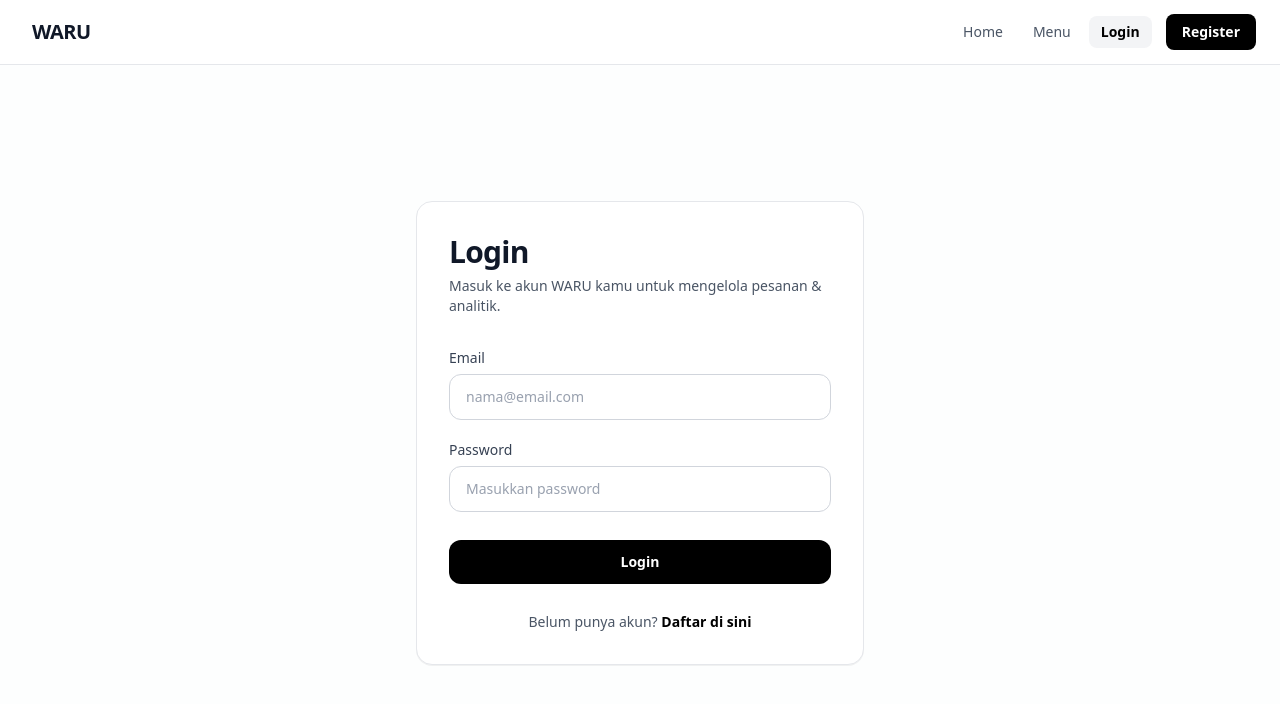
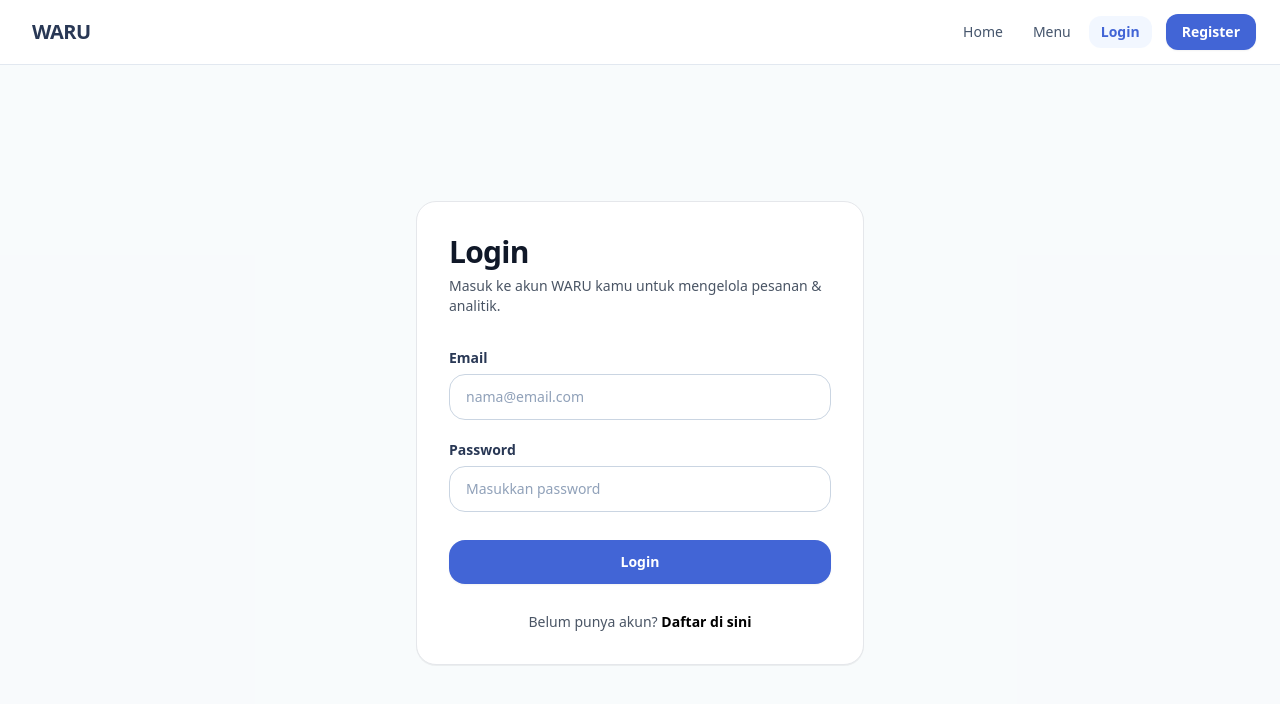
Before and after one commit to PadukaArif/waru-frontend, a Next.js app: page /login in a window 1280 px wide. Shown: the top 704 px of the page. Built offline with nearby package versions, Linux system fonts and the light colour scheme; no server answers.

Commit message:
refactor(ui): establish design foundation

```diff
--- a/app/globals.css
+++ b/app/globals.css
@@ -1,21 +1,58 @@
 @import "tailwindcss";
 
-:root {
-  --background: #ffffff;
-  --foreground: #171717;
+@theme {
+  --font-sans: var(--font-sofia-pro), system-ui, -apple-system, BlinkMacSystemFont, 'Segoe UI', Roboto, sans-serif;
+  --font-sofia-pro: 'Sofia Pro', system-ui, -apple-system, BlinkMacSystemFont, 'Segoe UI', Roboto, sans-serif;
+
+  /* Primary text / dark surfaces / strong contrast */
+  --color-navy: #293855;
+  --color-navy-dark: #1b263b;
+  --color-navy-light: #3a4d73;
+  --color-navy-subtle: #4b5d80;
+
+  /* Primary action / links / active states / key interaction */
+  --color-blue-primary: #4265D6;
+  --color-blue-hover: #3352bc;
+  --color-blue-active: #2844a4;
+  --color-blue-light: #eef2ff;
+
+  /* Attention / selected states / important status / accent */
+  --color-amber-warm: #F2AC20;
+  --color-amber-hover: #d99516;
+  --color-amber-light: #fffbeb;
+  --color-amber-subtle: #fde8b6;
+
+  /* Success / positive background / subtle supporting surfaces */
+  --color-green-soft: #C2E7C9;
+  --color-green-dark: #204d28;
+  --color-green-light: #f0fdf4;
+  --color-green-border: #9ed5a9;
+
+  /* Border Radii Tokens */
+  --radius-xs: 0.25rem;
+  --radius-sm: 0.375rem;
+  --radius-md: 0.5rem;
+  --radius-lg: 0.75rem;
+  --radius-xl: 1rem;
+  --radius-2xl: 1.25rem;
 }
 
-@media (prefers-color-scheme: dark) {
-  :root {
-    --background: #0a0a0a;
-    --foreground: #ededed;
-  }
+:root {
+  --background: #f8fafc;
+  --foreground: #293855;
+  --font-sofia-pro: 'Sofia Pro', system-ui, -apple-system, BlinkMacSystemFont, 'Segoe UI', Roboto, sans-serif;
 }
 
 body {
-  background: var(--background);
+  background-color: var(--background);
   color: var(--foreground);
-  font-family: system-ui, -apple-system, BlinkMacSystemFont, 'Segoe UI', Roboto, Oxygen, Ubuntu, Cantarell, 'Open Sans', 'Helvetica Neue', sans-serif;
+  font-family: var(--font-sofia-pro);
   -webkit-font-smoothing: antialiased;
   -moz-osx-font-smoothing: grayscale;
 }
+
+/* Global focus accessibility foundation */
+:focus-visible {
+  outline: 2px solid #4265D6;
+  outline-offset: 2px;
+}
--- a/app/layout.tsx
+++ b/app/layout.tsx
@@ -24,7 +24,7 @@ export default function RootLayout({ children }: LayoutProps<"/">) {
             lang="id"
             className={`${geistSans.variable} ${geistMono.variable} h-full antialiased`}
         >
-            <body className="min-h-full flex flex-col">
+            <body className="min-h-full flex flex-col bg-[#f8fafc] text-[#293855]">
                 <Navbar />
                 {children}
             </body>
--- a/components/Navbar.tsx
+++ b/components/Navbar.tsx
@@ -36,9 +36,9 @@ export default function Navbar() {
   }
 
   return (
-    <header className="border-b border-gray-200 bg-white sticky top-0 z-40">
+    <header className="border-b border-slate-200 bg-white/95 backdrop-blur-xs sticky top-0 z-40">
       <nav className="mx-auto flex w-full max-w-7xl items-center justify-between px-4 sm:px-6 py-3 sm:py-3.5">
-        <Link href="/" className="text-xl font-extrabold tracking-tight text-gray-900 focus-visible:outline-none focus-visible:ring-2 focus-visible:ring-black rounded-lg px-2 py-1 hover:opacity-80 transition">
+        <Link href="/" className="text-xl font-black tracking-tight text-[#293855] focus-visible:outline-none focus-visible:ring-2 focus-visible:ring-[#4265D6] rounded-lg px-2 py-1 hover:text-[#4265D6] transition-colors">
           WARU
         </Link>
 
@@ -46,8 +46,8 @@ export default function Navbar() {
         <div className="hidden md:flex items-center gap-1.5">
           <Link
             href="/"
-            className={`text-sm font-medium transition focus-visible:outline-none focus-visible:ring-2 focus-visible:ring-black rounded-lg px-3 py-1.5 ${
-              isActive("/") ? "text-black bg-gray-100 font-semibold" : "text-gray-600 hover:text-black hover:bg-gray-50"
+            className={`text-sm transition focus-visible:outline-none focus-visible:ring-2 focus-visible:ring-[#4265D6] rounded-lg px-3 py-1.5 ${
+              isActive("/") ? "text-[#4265D6] bg-blue-50/80 font-bold" : "text-slate-600 hover:text-[#293855] hover:bg-slate-100/70 font-medium"
             }`}
           >
             Home
@@ -55,8 +55,8 @@ export default function Navbar() {
 
           <Link
             href="/menu"
-            className={`text-sm font-medium transition focus-visible:outline-none focus-visible:ring-2 focus-visible:ring-black rounded-lg px-3 py-1.5 ${
-              isActive("/menu") ? "text-black bg-gray-100 font-semibold" : "text-gray-600 hover:text-black hover:bg-gray-50"
+            className={`text-sm transition focus-visible:outline-none focus-visible:ring-2 focus-visible:ring-[#4265D6] rounded-lg px-3 py-1.5 ${
+              isActive("/menu") ? "text-[#4265D6] bg-blue-50/80 font-bold" : "text-slate-600 hover:text-[#293855] hover:bg-slate-100/70 font-medium"
             }`}
           >
             Menu
@@ -66,8 +66,8 @@ export default function Navbar() {
             <>
               <Link
                 href="/order"
-                className={`text-sm font-medium transition focus-visible:outline-none focus-visible:ring-2 focus-visible:ring-black rounded-lg px-3 py-1.5 ${
-                  isActive("/order") ? "text-black bg-gray-100 font-semibold" : "text-gray-600 hover:text-black hover:bg-gray-50"
+                className={`text-sm transition focus-visible:outline-none focus-visible:ring-2 focus-visible:ring-[#4265D6] rounded-lg px-3 py-1.5 ${
+                  isActive("/order") ? "text-[#4265D6] bg-blue-50/80 font-bold" : "text-slate-600 hover:text-[#293855] hover:bg-slate-100/70 font-medium"
                 }`}
               >
                 Orders
@@ -75,8 +75,8 @@ export default function Navbar() {
 
               <Link
                 href="/payment"
-                className={`text-sm font-medium transition focus-visible:outline-none focus-visible:ring-2 focus-visible:ring-black rounded-lg px-3 py-1.5 ${
-                  isActive("/payment") ? "text-black bg-gray-100 font-semibold" : "text-gray-600 hover:text-black hover:bg-gray-50"
+                className={`text-sm transition focus-visible:outline-none focus-visible:ring-2 focus-visible:ring-[#4265D6] rounded-lg px-3 py-1.5 ${
+                  isActive("/payment") ? "text-[#4265D6] bg-blue-50/80 font-bold" : "text-slate-600 hover:text-[#293855] hover:bg-slate-100/70 font-medium"
                 }`}
               >
                 Riwayat Pembayaran
@@ -86,16 +86,16 @@ export default function Navbar() {
                 <>
                   <Link
                     href="/admin"
-                    className={`text-sm font-medium transition focus-visible:outline-none focus-visible:ring-2 focus-visible:ring-black rounded-lg px-3 py-1.5 ${
-                      isActive("/admin") && !isActive("/admin/assistant") ? "text-black bg-gray-100 font-semibold" : "text-gray-600 hover:text-black hover:bg-gray-50"
+                    className={`text-sm transition focus-visible:outline-none focus-visible:ring-2 focus-visible:ring-[#4265D6] rounded-lg px-3 py-1.5 ${
+                      isActive("/admin") && !isActive("/admin/assistant") ? "text-[#4265D6] bg-blue-50/80 font-bold" : "text-slate-600 hover:text-[#293855] hover:bg-slate-100/70 font-medium"
                     }`}
                   >
                     Admin
                   </Link>
                   <Link
                     href="/admin/assistant"
-                    className={`text-sm font-medium transition focus-visible:outline-none focus-visible:ring-2 focus-visible:ring-black rounded-lg px-3 py-1.5 ${
-                      isActive("/admin/assistant") ? "text-black bg-gray-100 font-semibold" : "text-gray-600 hover:text-black hover:bg-gray-50"
+                    className={`text-sm transition focus-visible:outline-none focus-visible:ring-2 focus-visible:ring-[#4265D6] rounded-lg px-3 py-1.5 ${
+                      isActive("/admin/assistant") ? "text-[#4265D6] bg-blue-50/80 font-bold" : "text-slate-600 hover:text-[#293855] hover:bg-slate-100/70 font-medium"
                     }`}
                   >
                     AI Assistant
@@ -106,7 +106,7 @@ export default function Navbar() {
               <button
                 type="button"
                 onClick={handleLogout}
-                className="ml-2 rounded-lg bg-red-50 border border-red-200 px-3.5 py-1.5 text-sm font-semibold text-red-600 hover:bg-red-100 focus-visible:outline-none focus-visible:ring-2 focus-visible:ring-red-600 transition"
+                className="ml-2 rounded-lg bg-red-50 border border-red-200 px-3.5 py-1.5 text-sm font-semibold text-red-600 hover:bg-red-100 focus-visible:outline-none focus-visible:ring-2 focus-visible:ring-red-600 transition cursor-pointer"
               >
                 Logout
               </button>
@@ -115,8 +115,8 @@ export default function Navbar() {
             <>
               <Link
                 href="/login"
-                className={`text-sm font-medium transition focus-visible:outline-none focus-visible:ring-2 focus-visible:ring-black rounded-lg px-3 py-1.5 ${
-                  isActive("/login") ? "text-black bg-gray-100 font-semibold" : "text-gray-600 hover:text-black hover:bg-gray-50"
+                className={`text-sm transition focus-visible:outline-none focus-visible:ring-2 focus-visible:ring-[#4265D6] rounded-lg px-3 py-1.5 ${
+                  isActive("/login") ? "text-[#4265D6] bg-blue-50/80 font-bold" : "text-slate-600 hover:text-[#293855] hover:bg-slate-100/70 font-medium"
                 }`}
               >
                 Login
@@ -124,7 +124,7 @@ export default function Navbar() {
 
               <Link
                 href="/register"
-                className="ml-2 rounded-lg bg-black px-4 py-2 text-sm font-semibold text-white hover:bg-gray-800 focus-visible:outline-none focus-visible:ring-2 focus-visible:ring-offset-2 focus-visible:ring-black transition"
+                className="ml-2 rounded-lg bg-[#4265D6] px-4 py-2 text-sm font-semibold text-white hover:bg-[#3352bc] active:bg-[#2844a4] focus-visible:outline-none focus-visible:ring-2 focus-visible:ring-offset-2 focus-visible:ring-[#4265D6] transition shadow-xs"
               >
                 Register
               </Link>
@@ -136,7 +136,7 @@ export default function Navbar() {
         <button
           type="button"
           onClick={() => setMobileMenuOpen((prev) => !prev)}
-          className="md:hidden p-2 rounded-lg text-gray-700 hover:bg-gray-100 focus-visible:outline-none focus-visible:ring-2 focus-visible:ring-black transition"
+          className="md:hidden p-2 rounded-lg text-[#293855] hover:bg-slate-100 focus-visible:outline-none focus-visible:ring-2 focus-visible:ring-[#4265D6] transition cursor-pointer"
           aria-expanded={mobileMenuOpen}
           aria-label={mobileMenuOpen ? "Tutup menu navigasi" : "Buka menu navigasi"}
         >
@@ -154,12 +154,12 @@ export default function Navbar() {
 
       {/* Mobile Navigation Menu Panel */}
       {mobileMenuOpen && (
-        <div className="md:hidden border-t border-gray-200 bg-white px-4 py-3 space-y-1.5 shadow-2xs">
+        <div className="md:hidden border-t border-slate-200 bg-white px-4 py-3 space-y-1.5 shadow-xs">
           <Link
             href="/"
             onClick={() => setMobileMenuOpen(false)}
-            className={`block rounded-lg px-3 py-2.5 text-sm font-semibold transition focus-visible:outline-none focus-visible:ring-2 focus-visible:ring-black ${
-              isActive("/") ? "bg-gray-100 text-black" : "text-gray-800 hover:bg-gray-100"
+            className={`block rounded-lg px-3 py-2.5 text-sm font-semibold transition focus-visible:outline-none focus-visible:ring-2 focus-visible:ring-[#4265D6] ${
+              isActive("/") ? "bg-blue-50/80 text-[#4265D6]" : "text-[#293855] hover:bg-slate-100/70"
             }`}
           >
             Home
@@ -168,8 +168,8 @@ export default function Navbar() {
           <Link
             href="/menu"
             onClick={() => setMobileMenuOpen(false)}
-            className={`block rounded-lg px-3 py-2.5 text-sm font-semibold transition focus-visible:outline-none focus-visible:ring-2 focus-visible:ring-black ${
-              isActive("/menu") ? "bg-gray-100 text-black" : "text-gray-800 hover:bg-gray-100"
+            className={`block rounded-lg px-3 py-2.5 text-sm font-semibold transition focus-visible:outline-none focus-visible:ring-2 focus-visible:ring-[#4265D6] ${
+              isActive("/menu") ? "bg-blue-50/80 text-[#4265D6]" : "text-[#293855] hover:bg-slate-100/70"
             }`}
           >
             Menu
@@ -180,8 +180,8 @@ export default function Navbar() {
               <Link
                 href="/order"
                 onClick={() => setMobileMenuOpen(false)}
-                className={`block rounded-lg px-3 py-2.5 text-sm font-semibold transition focus-visible:outline-none focus-visible:ring-2 focus-visible:ring-black ${
-                  isActive("/order") ? "bg-gray-100 text-black" : "text-gray-800 hover:bg-gray-100"
+                className={`block rounded-lg px-3 py-2.5 text-sm font-semibold transition focus-visible:outline-none focus-visible:ring-2 focus-visible:ring-[#4265D6] ${
+                  isActive("/order") ? "bg-blue-50/80 text-[#4265D6]" : "text-[#293855] hover:bg-slate-100/70"
                 }`}
               >
                 Orders
@@ -190,8 +190,8 @@ export default function Navbar() {
               <Link
                 href="/payment"
                 onClick={() => setMobileMenuOpen(false)}
-                className={`block rounded-lg px-3 py-2.5 text-sm font-semibold transition focus-visible:outline-none focus-visible:ring-2 focus-visible:ring-black ${
-                  isActive("/payment") ? "bg-gray-100 text-black" : "text-gray-800 hover:bg-gray-100"
+                className={`block rounded-lg px-3 py-2.5 text-sm font-semibold transition focus-visible:outline-none focus-visible:ring-2 focus-visible:ring-[#4265D6] ${
+                  isActive("/payment") ? "bg-blue-50/80 text-[#4265D6]" : "text-[#293855] hover:bg-slate-100/70"
                 }`}
               >
                 Riwayat Pembayaran
@@ -202,8 +202,8 @@ export default function Navbar() {
                   <Link
                     href="/admin"
                     onClick={() => setMobileMenuOpen(false)}
-                    className={`block rounded-lg px-3 py-2.5 text-sm font-semibold transition focus-visible:outline-none focus-visible:ring-2 focus-visible:ring-black ${
-                      isActive("/admin") && !isActive("/admin/assistant") ? "bg-gray-100 text-black" : "text-gray-800 hover:bg-gray-100"
+                    className={`block rounded-lg px-3 py-2.5 text-sm font-semibold transition focus-visible:outline-none focus-visible:ring-2 focus-visible:ring-[#4265D6] ${
+                      isActive("/admin") && !isActive("/admin/assistant") ? "bg-blue-50/80 text-[#4265D6]" : "text-[#293855] hover:bg-slate-100/70"
                     }`}
                   >
                     Admin
@@ -211,8 +211,8 @@ export default function Navbar() {
                   <Link
                     href="/admin/assistant"
                     onClick={() => setMobileMenuOpen(false)}
-                    className={`block rounded-lg px-3 py-2.5 text-sm font-semibold transition focus-visible:outline-none focus-visible:ring-2 focus-visible:ring-black ${
-                      isActive("/admin/assistant") ? "bg-gray-100 text-black" : "text-gray-800 hover:bg-gray-100"
+                    className={`block rounded-lg px-3 py-2.5 text-sm font-semibold transition focus-visible:outline-none focus-visible:ring-2 focus-visible:ring-[#4265D6] ${
+                      isActive("/admin/assistant") ? "bg-blue-50/80 text-[#4265D6]" : "text-[#293855] hover:bg-slate-100/70"
                     }`}
                   >
                     AI Assistant
@@ -220,11 +220,11 @@ export default function Navbar() {
                 </>
               )}
 
-              <div className="pt-2 border-t border-gray-100 mt-2">
+              <div className="pt-2 border-t border-slate-100 mt-2">
                 <button
                   type="button"
                   onClick={handleLogout}
-                  className="w-full text-left rounded-lg bg-red-50 border border-red-200 px-3 py-2.5 text-sm font-semibold text-red-600 hover:bg-red-100 transition focus-visible:outline-none focus-visible:ring-2 focus-visible:ring-red-600"
+                  className="w-full text-left rounded-lg bg-red-50 border border-red-200 px-3 py-2.5 text-sm font-semibold text-red-600 hover:bg-red-100 transition focus-visible:outline-none focus-visible:ring-2 focus-visible:ring-red-600 cursor-pointer"
                 >
                   Logout
                 </button>
@@ -235,8 +235,8 @@ export default function Navbar() {
               <Link
                 href="/login"
                 onClick={() => setMobileMenuOpen(false)}
-                className={`block rounded-lg px-3 py-2.5 text-sm font-semibold transition focus-visible:outline-none focus-visible:ring-2 focus-visible:ring-black ${
-                  isActive("/login") ? "bg-gray-100 text-black" : "text-gray-800 hover:bg-gray-100"
+                className={`block rounded-lg px-3 py-2.5 text-sm font-semibold transition focus-visible:outline-none focus-visible:ring-2 focus-visible:ring-[#4265D6] ${
+                  isActive("/login") ? "bg-blue-50/80 text-[#4265D6]" : "text-[#293855] hover:bg-slate-100/70"
                 }`}
               >
                 Login
@@ -245,7 +245,7 @@ export default function Navbar() {
               <Link
                 href="/register"
                 onClick={() => setMobileMenuOpen(false)}
-                className="block rounded-lg bg-black px-4 py-2.5 text-sm font-semibold text-white hover:bg-gray-800 text-center transition focus-visible:outline-none focus-visible:ring-2 focus-visible:ring-offset-2 focus-visible:ring-black"
+                className="block rounded-lg bg-[#4265D6] px-4 py-2.5 text-sm font-semibold text-white hover:bg-[#3352bc] text-center transition focus-visible:outline-none focus-visible:ring-2 focus-visible:ring-offset-2 focus-visible:ring-[#4265D6] shadow-xs"
               >
                 Register
               </Link>
--- a/components/UI/Button.tsx
+++ b/components/UI/Button.tsx
@@ -3,7 +3,7 @@ import type { ReactNode } from "react";
 type ButtonProps = {
   children: ReactNode;
   type?: "button" | "submit" | "reset";
-  variant?: "primary" | "secondary" | "outline" | "danger";
+  variant?: "primary" | "secondary" | "outline" | "amber" | "danger";
   disabled?: boolean;
   onClick?: () => void;
   className?: string;
@@ -20,10 +20,11 @@ export default function Button({
   ariaLabel,
 }: ButtonProps) {
   const variantStyles = {
-    primary: "bg-black text-white hover:bg-gray-800 focus-visible:ring-black active:scale-[0.99]",
-    secondary: "bg-gray-100 text-gray-900 border border-gray-200 hover:bg-gray-200/80 focus-visible:ring-black active:scale-[0.99]",
-    outline: "border border-gray-300 bg-white text-gray-800 hover:bg-gray-50 hover:text-black focus-visible:ring-black active:scale-[0.99]",
-    danger: "border border-red-200 bg-red-50 text-red-600 hover:bg-red-100 focus-visible:ring-red-600 active:scale-[0.99]",
+    primary: "bg-[#4265D6] text-white hover:bg-[#3352bc] active:bg-[#2844a4] focus-visible:ring-[#4265D6] shadow-xs font-semibold",
+    secondary: "bg-[#293855] text-white hover:bg-[#1b263b] active:bg-[#141d2e] focus-visible:ring-[#293855] shadow-xs font-semibold",
+    outline: "border border-slate-300 bg-white text-[#293855] hover:bg-slate-50 hover:border-slate-400 focus-visible:ring-[#4265D6] font-medium",
+    amber: "bg-[#F2AC20] text-[#1b263b] hover:bg-[#d99516] active:bg-[#bf8010] focus-visible:ring-[#F2AC20] font-bold shadow-xs",
+    danger: "border border-red-200 bg-red-50 text-red-700 hover:bg-red-100 focus-visible:ring-red-600 font-semibold",
   };
 
   return (
@@ -32,7 +33,7 @@ export default function Button({
       disabled={disabled}
       onClick={onClick}
       aria-label={ariaLabel}
-      className={`inline-flex items-center justify-center rounded-xl px-4 py-2.5 sm:py-3 text-xs sm:text-sm font-semibold transition focus-visible:outline-none focus-visible:ring-2 focus-visible:ring-offset-2 disabled:cursor-not-allowed disabled:opacity-50 min-h-[44px] ${variantStyles[variant]} ${className}`}
+      className={`inline-flex items-center justify-center rounded-xl px-4 py-2.5 sm:py-3 text-xs sm:text-sm transition-colors duration-150 focus-visible:outline-none focus-visible:ring-2 focus-visible:ring-offset-2 disabled:cursor-not-allowed disabled:opacity-50 min-h-[44px] cursor-pointer ${variantStyles[variant]} ${className}`}
     >
       {children}
     </button>
--- a/components/UI/Card.tsx
+++ b/components/UI/Card.tsx
@@ -1,6 +1,6 @@
 type CardProps = {
-    children: React.ReactNode;
-    className?: string;
+  children: React.ReactNode;
+  className?: string;
 };
 
 export default function Card({
@@ -9,7 +9,7 @@ export default function Card({
 }: CardProps) {
   return (
     <div
-      className={`rounded-2xl border border-gray-200 bg-white p-5 sm:p-6 shadow-2xs ${className}`}
+      className={`rounded-2xl border border-slate-200 bg-white p-5 sm:p-6 shadow-xs text-[#293855] ${className}`}
     >
       {children}
     </div>
--- a/components/UI/Input.tsx
+++ b/components/UI/Input.tsx
@@ -3,9 +3,10 @@ import type { ChangeEvent } from "react";
 type InputProps = {
   label?: string;
   id?: string;
+  name?: string;
   type?: string;
   placeholder?: string;
-  value?: string;
+  value?: string | number;
   onChange?: (event: ChangeEvent<HTMLInputElement>) => void;
   required?: boolean;
   disabled?: boolean;
@@ -16,6 +17,7 @@ type InputProps = {
 export default function Input({
   label,
   id,
+  name,
   type = "text",
   placeholder,
   value,
@@ -30,7 +32,7 @@ export default function Input({
       {label && (
         <label
           htmlFor={id}
-          className="text-xs sm:text-sm font-medium text-gray-700"
+          className="text-xs sm:text-sm font-semibold text-[#293855]"
         >
           {label}
         </label>
@@ -38,6 +40,7 @@ export default function Input({
 
       <input
         id={id}
+        name={name}
         type={type}
         placeholder={placeholder}
         value={value}
@@ -45,7 +48,7 @@ export default function Input({
         required={required}
         disabled={disabled}
         autoComplete={autoComplete}
-        className={`w-full rounded-xl border border-gray-300 bg-white px-3.5 sm:px-4 py-2.5 sm:py-3 text-xs sm:text-sm text-gray-900 placeholder:text-gray-400 focus-visible:outline-none focus-visible:ring-2 focus-visible:ring-black focus-visible:border-transparent transition disabled:bg-gray-100 disabled:text-gray-400 ${className}`}
+        className={`w-full rounded-xl border border-slate-300 bg-white px-3.5 sm:px-4 py-2.5 sm:py-3 text-xs sm:text-sm text-[#293855] placeholder:text-slate-400 focus-visible:outline-none focus-visible:ring-2 focus-visible:ring-[#4265D6] focus-visible:border-transparent transition-colors disabled:bg-slate-100 disabled:text-slate-400 min-h-[44px] ${className}`}
       />
     </div>
   );
```
